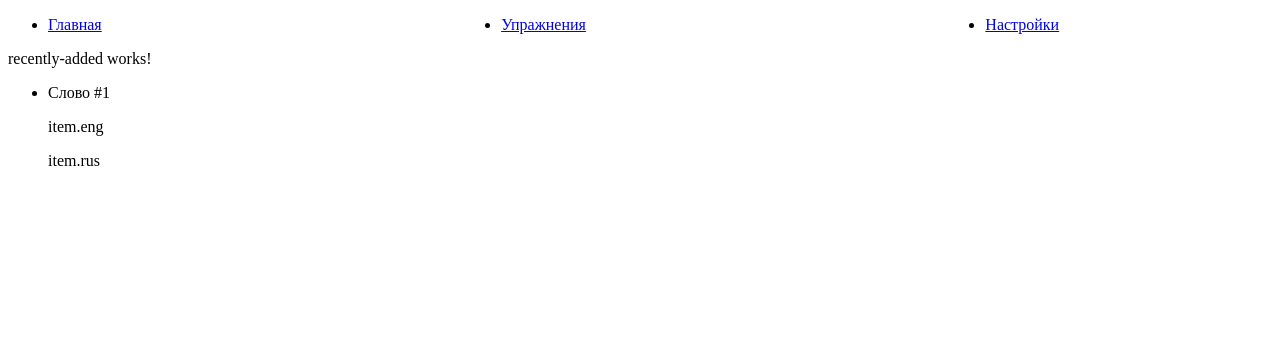
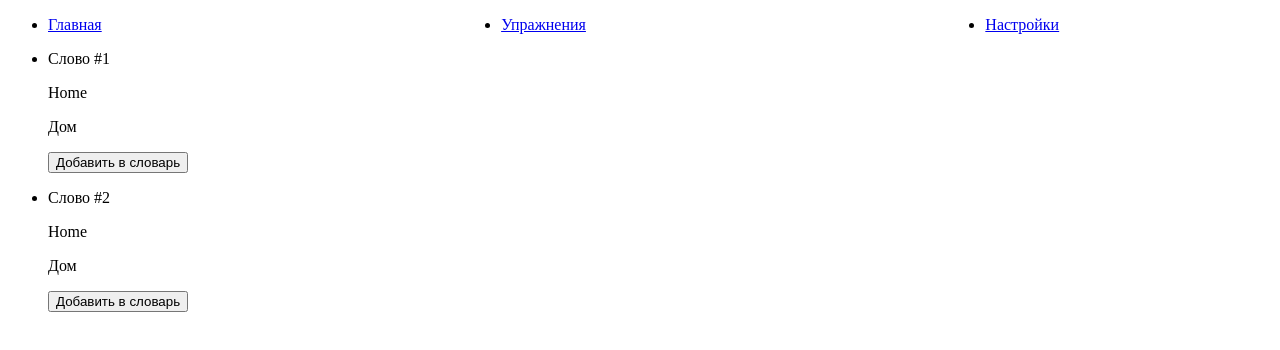
Before and after one commit to GrigoriyMo/angular-word-hw, an Angular app: page / in a window 1280 px wide. Shown: the top 350 px of the page. Built offline with nearby package versions, Linux system fonts and the light colour scheme.

Commit message:
http service 0.1

```diff
--- /dev/null
+++ b/src/app/Classes/RandomWord.ts
@@ -0,0 +1,10 @@
+
+export class RandomWord {
+    public randomWord: string;
+
+    constructor (
+        word: string
+    ) {
+        this.randomWord = word;
+    };
+}
--- a/src/app/components/recently-added/Word.ts
+++ b/src/app/Classes/Word.ts
@@ -2,11 +2,13 @@
 export class Word {
     public rus: string;
     public eng: string;
+    public inVocabulary: boolean;
 
     constructor (
         public word: any
     ) {
         this.rus = word.rus;
         this.eng = word.eng
+        this.inVocabulary = false;
     };
 }
--- a/src/app/app.component.css
+++ b/src/app/app.component.css
@@ -0,0 +1,3 @@
+body {
+    width: 100%;
+}
--- a/src/app/app.module.ts
+++ b/src/app/app.module.ts
@@ -1,12 +1,13 @@
 import { NgModule } from '@angular/core';
 import { BrowserModule } from '@angular/platform-browser';
-
+import { HttpClientModule } from '@angular/common/http';
 import { AppRoutingModule } from './app-routing.module';
 import { AppComponent } from './app.component';
 import { GoComponent } from './components/go/go.component';
 import { SettingsComponent } from './components/settings/settings.component';
 import { RecentlyAddedComponent } from './components/recently-added/recently-added.component';
 import { NavigationComponent } from './components/navigation/navigation.component';
+
 
 
 @NgModule({
@@ -19,7 +20,8 @@ import { NavigationComponent } from './components/navigation/navigation.componen
   ],
   imports: [
     BrowserModule,
-    AppRoutingModule
+    AppRoutingModule,
+    HttpClientModule
   ],
   providers: [],
   bootstrap: [AppComponent]
--- a/src/app/components/go/go.component.ts
+++ b/src/app/components/go/go.component.ts
@@ -1,4 +1,7 @@
 import { Component, OnInit } from '@angular/core';
+import { RandomWordService } from '../../services/random-word/random-word.service'
+import { RandomWord } from '../../Classes/RandomWord'
+
 
 @Component({
   selector: 'app-go',
@@ -7,9 +10,19 @@ import { Component, OnInit } from '@angular/core';
 })
 export class GoComponent implements OnInit {
 
-  constructor() { }
+  newWord: RandomWord[] = [];
+
+  constructor(private randomWordService: RandomWordService) { }
+
+  getWord(): void {
+    this.randomWordService.getRandomWords()
+      .subscribe(newWord => this.newWord = newWord);
+    console.log(this.newWord);
+  }
+
 
   ngOnInit(): void {
+    this.getWord();
   }
 
 }
--- a/src/app/components/recently-added/recently-added.component.html
+++ b/src/app/components/recently-added/recently-added.component.html
@@ -1,9 +1,9 @@
-<p>recently-added works!</p>
 
 <ul>
     <li *ngFor="let word of renderWordList; index as i">
         <p>Слово #{{i+1}}</p>
-        <p>item.eng</p>
-        <p>item.rus</p>
+        <p>{{word.eng}}</p>
+        <p>{{word.rus}}</p>
+        <button>Добавить в словарь</button>
     </li>
 </ul>
--- a/src/app/components/recently-added/recently-added.component.ts
+++ b/src/app/components/recently-added/recently-added.component.ts
@@ -1,6 +1,6 @@
 import { Component } from '@angular/core';
-import { Word } from './Word'
-import { WordsList } from './WordsList'
+import { Word } from '../../Classes/Word'
+import { WordsList } from '../../Classes/WordsList'
 
 @Component({
   selector: 'app-recently-added',
@@ -16,6 +16,10 @@ export class RecentlyAddedComponent {
       rus: 'Дом',
       eng: 'Home',
     }
+    , {
+      rus: 'Дом',
+      eng: 'Home',
+    }
   ]
 
   renderWordList: Array<Word> = [];
@@ -23,8 +27,10 @@ export class RecentlyAddedComponent {
   ngOnInit() {
 
     let tempWord = new Word(this.words[0]);
+    let tempWord2 = new Word(this.words[1]);
     let wordList = new WordsList();
-     wordList.pushList(tempWord);
+    wordList.pushList(tempWord);
+    wordList.pushList(tempWord2);
     this.renderWordList = wordList.getList();
 
   }
--- /dev/null
+++ b/src/app/services/random-word/random-word.service.ts
@@ -0,0 +1,28 @@
+import { Injectable } from '@angular/core';
+import { Observable, of } from 'rxjs';
+import { HttpClient, HttpHeaders } from '@angular/common/http';
+import { RandomWord } from '../../Classes/RandomWord'
+
+@Injectable({
+  providedIn: 'root'
+})
+export class RandomWordService {
+
+  private wordsUrl = 'https://api.api-ninjas.com/v1/randomword';
+
+  constructor( private http: HttpClient) { }
+
+  getRandomWords(): Observable<RandomWord[]> {
+
+    this.http.get<RandomWord>(this.wordsUrl);
+
+    const WORDS: RandomWord[] = [
+      new RandomWord('hello'),
+      new RandomWord('bye')
+    ];
+
+    const word = of(WORDS);
+
+    return word;
+  }
+}
```
Also changed, not shown: src/app/Classes/WordsList.ts (renamed from src/app/components/recently-added/WordsList.ts), 1 other file (tests, documents, lock files or other folders).
